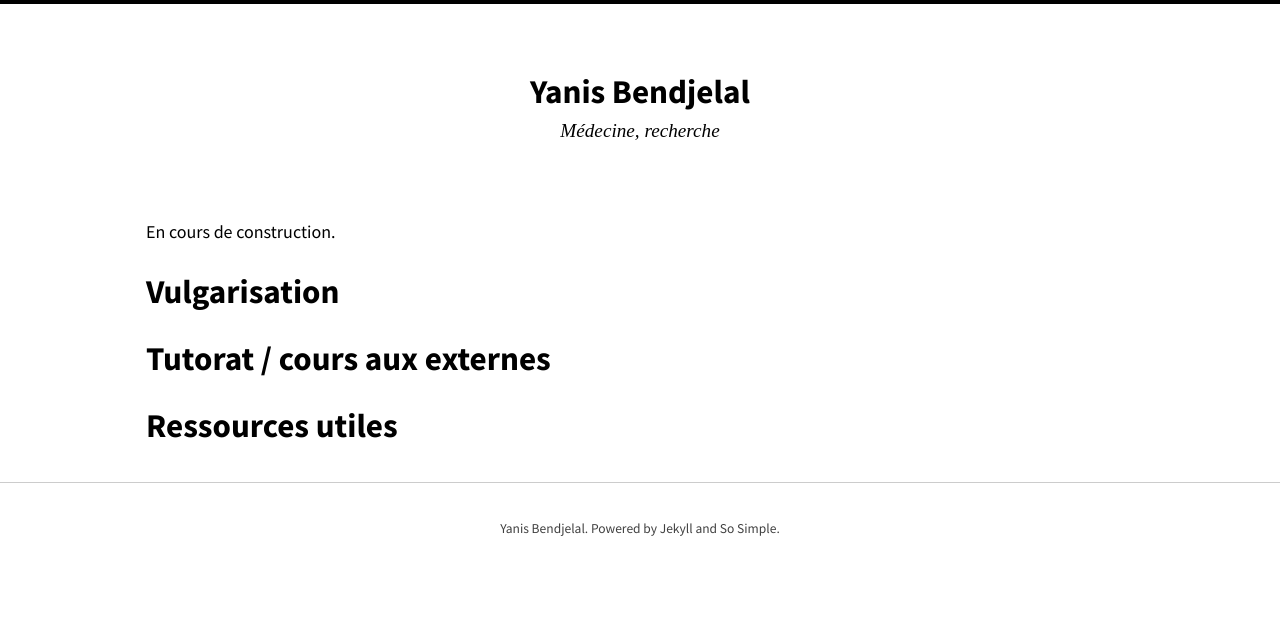
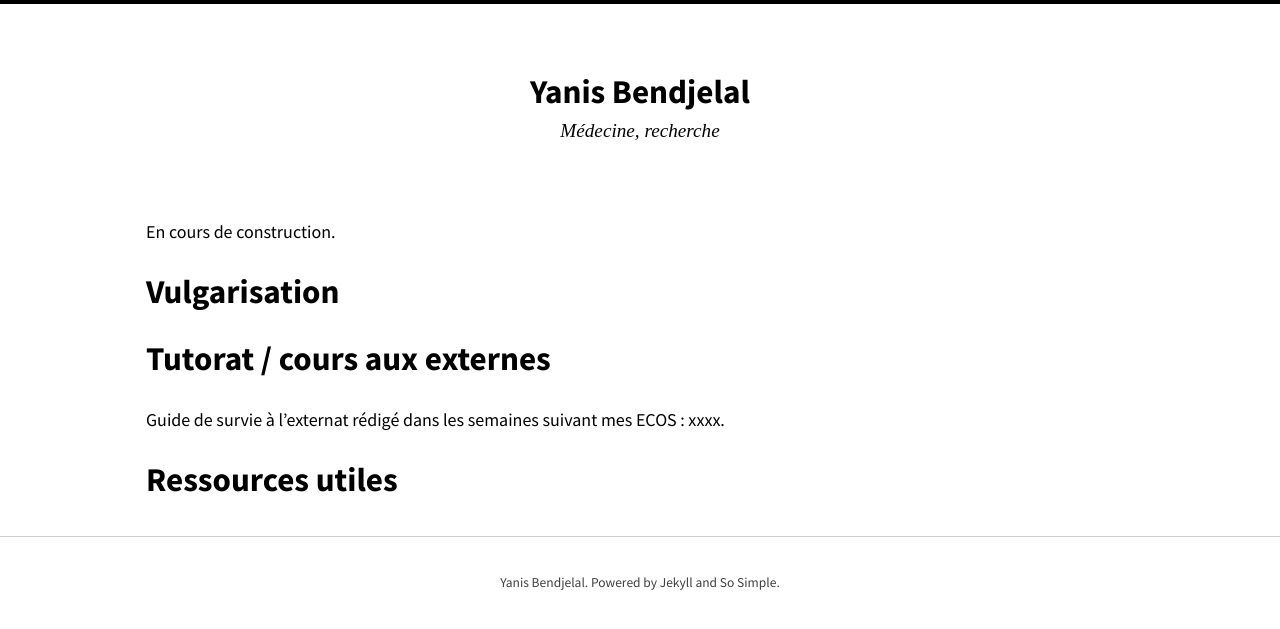
Before and after one commit to Bendjelal/bendjelal.github.io, a Jekyll site: the page built from enseignement.md, in a window 1280 px wide. Shown: the top 629 px of the page. Built offline with Jekyll 4.4.1, drawn with Linux system fonts in a browser that asks for light colours; nearby versions of some CDN libraries.

Commit message:
Update enseignement.md

```diff
--- a/enseignement.md
+++ b/enseignement.md
@@ -10,4 +10,6 @@ En cours de construction.
 
 # Tutorat / cours aux externes
 
+Guide de survie à l'externat rédigé dans les semaines suivant mes ECOS : xxxx.
+
 # Ressources utiles
```
